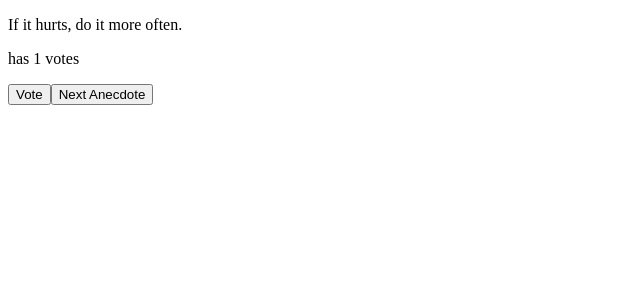
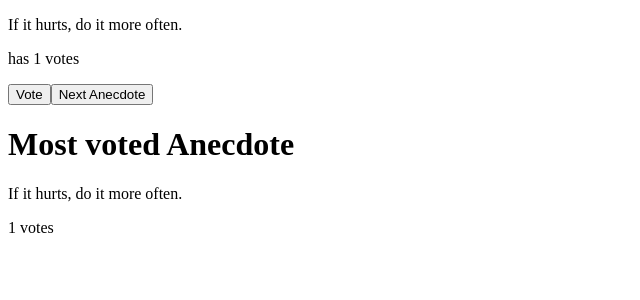
Before and after one commit to BigDsaur/Full-Stack-open-0_1_2, a React (Vite) app: page / in a window 1280 px wide. Both pictures are taken after a click on the button "Vote". Shown: the top 300 px of the page, without its empty margins (0-640 px from the left). Built offline with nearby package versions, Linux system fonts and the light colour scheme.

Commit message:
Anekdootti 1.14

```diff
--- a/src/App.jsx
+++ b/src/App.jsx
@@ -37,12 +37,28 @@ const App = () => {
     setVotes(newVotes)
   }
 
+  const maxVotes = Math.max(...votes)
+  const mostVotedIndex = votes.indexOf(maxVotes)
+
   return (
     <div>
       <p>{anecdotes[selected]}</p>
       <p>has {votes[selected]} votes</p>
       <Button onClick={handleVote} text='Vote'/>
       <Button onClick={handleNextAnecdote} text='Next Anecdote'/>
+      <h1>Most voted Anecdote</h1>
+      {(() => {
+        if (maxVotes > 0) {
+          return (
+            <div>
+              <p>{anecdotes[mostVotedIndex]}</p>
+              <p>{maxVotes} votes</p>
+            </div>
+          )
+        } else {
+          return <p>No votes yet</p>
+        }
+})()}
     </div>
   )
 }
```
